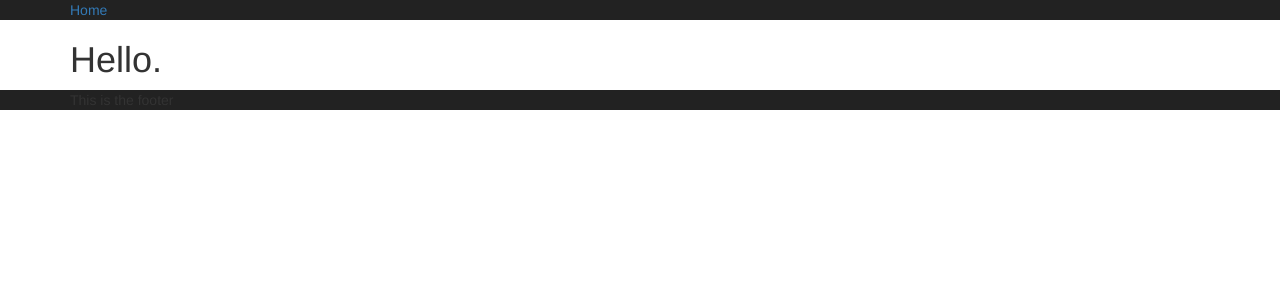
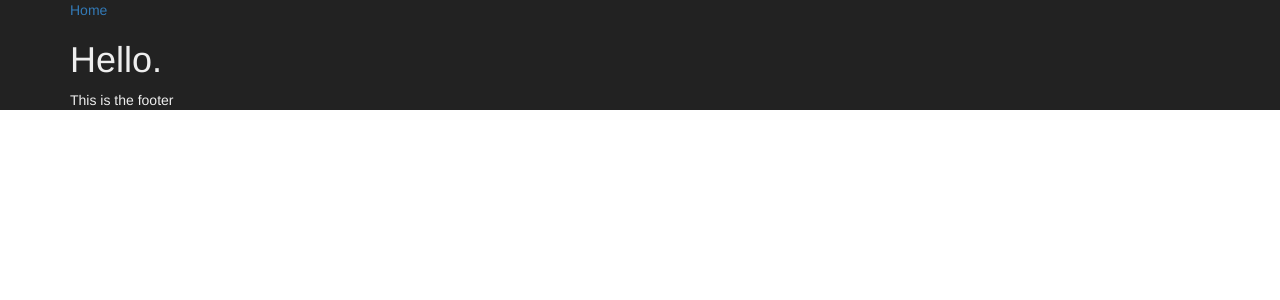
Before and after one commit to bluesalt-labs/vue-kiosk, a Vue app: page / in a window 1280 px wide. Shown: the top 300 px of the page. Built offline with nearby package versions, Linux system fonts and the light colour scheme; what vue-head would draw is missing.

Commit message:
Sets up SASS stylesheet for app (I think...)

```diff
--- a/src/App.vue
+++ b/src/App.vue
@@ -12,14 +12,7 @@
   }
 </script>
 
-<style>
+<style lang="scss">
   @import '../node_modules/bootstrap/dist/css/bootstrap.css';
+  @import './sass/vue-kiosk.scss';
 </style>
-
-<style>
-  header,
-  footer {
-    background: #222;
-    min-height: 15px;
-  }
-</style>
--- a/src/sass/_variables.scss
+++ b/src/sass/_variables.scss
@@ -0,0 +1,2 @@
+$backgroundPrimary: #222;
+$textPrimary: #eee;
--- /dev/null
+++ b/src/sass/vue-kiosk.scss
@@ -0,0 +1,12 @@
+@import './_variables.scss';
+
+header,
+footer {
+  background: #222;
+  min-height: 15px;
+}
+
+#app {
+  background: $backgroundPrimary;
+  color: $textPrimary;
+}
```
